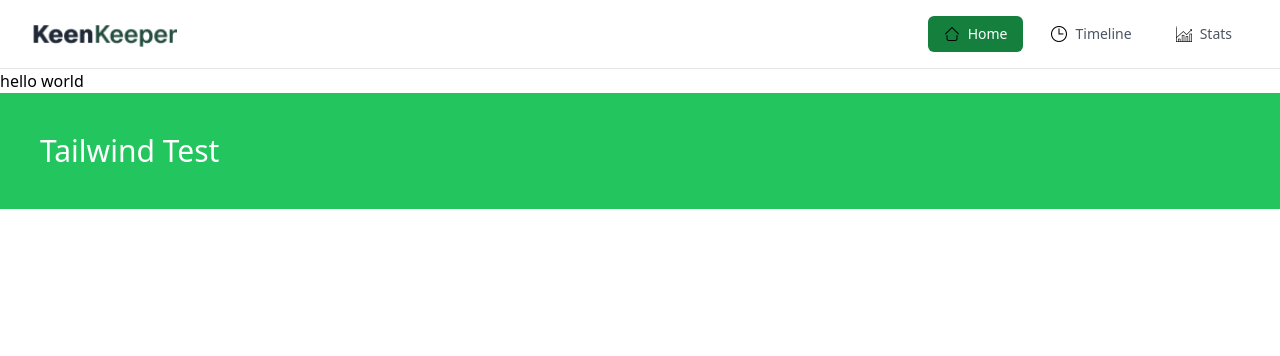
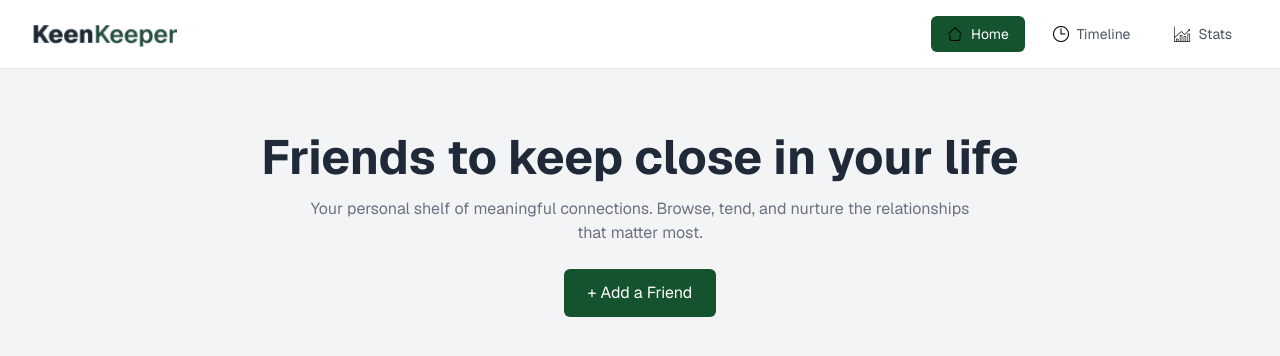
Before and after one commit to eshusazzad-max/keen-keeper-A7, a React (Vite) app: page / in a window 1280 px wide. Shown: the top 356 px of the page. Built offline with nearby package versions, Linux system fonts and the light colour scheme.

Commit message:
navbar and home section added

```diff
--- a/index.html
+++ b/index.html
@@ -3,6 +3,10 @@
   <head>
     <meta charset="UTF-8" />
     <link rel="icon" type="image/svg+xml" href="/favicon.svg" />
+
+    <link rel="preconnect" href="https://fonts.googleapis.com">
+    <link rel="preconnect" href="https://fonts.gstatic.com" crossorigin>
+    <link href="https://fonts.googleapis.com/css2?family=Geist:wght@100..900&display=swap" rel="stylesheet">
     <meta name="viewport" content="width=device-width, initial-scale=1.0" />
     <title>keen-keeper-a7</title>
   </head>
--- a/src/App.jsx
+++ b/src/App.jsx
@@ -1,5 +1,6 @@
 import { BrowserRouter, Routes, Route  } from "react-router-dom";
 import Navbar from "./components/navbar";
+import Home from "./pages/Home";
 
 
 function App() {
@@ -7,11 +8,14 @@ function App() {
   return(
     <>
     <BrowserRouter>
-    <Navbar/>
-    <h1>hello world</h1>
-     <div className="bg-green-500 text-white p-10 text-3xl">
-  Tailwind Test
-</div>
+      <Navbar/>
+
+    <Routes>
+        <Route path="/" element={<Home/>} />
+    </Routes>
+
+
+
 
     </BrowserRouter>
 
--- a/src/components/Navbar.jsx
+++ b/src/components/Navbar.jsx
@@ -22,7 +22,7 @@ const Navbar = () => {
           to="/"
           className={({ isActive }) =>
             isActive
-              ? `${linkStyle} bg-green-700 text-white`
+              ? `${linkStyle} bg-green-900 text-white`
               : `${linkStyle} text-gray-600 hover:bg-gray-100`
           }
         >
@@ -34,7 +34,7 @@ const Navbar = () => {
           to="/timeline"
           className={({ isActive }) =>
             isActive
-              ? `${linkStyle} bg-green-700 text-white`
+              ? `${linkStyle} bg-green-900 text-white`
               : `${linkStyle} text-gray-600 hover:bg-gray-100`
           }
         >
@@ -46,7 +46,7 @@ const Navbar = () => {
           to="/stats"
           className={({ isActive }) =>
             isActive
-              ? `${linkStyle} bg-green-700 text-white`
+              ? `${linkStyle} bg-green-900 text-white`
               : `${linkStyle} text-gray-600 hover:bg-gray-100`
           }
         >
--- a/src/index.css
+++ b/src/index.css
@@ -1,3 +1,10 @@
+
+ body {
+  font-family: 'Geist', sans-serif;
+}
+
+
+
 @tailwind base;
 @tailwind components;
 @tailwind utilities;
--- a/src/pages/Home.jsx
+++ b/src/pages/Home.jsx
@@ -1,5 +1,25 @@
 const Home = () => {
-  return <div className="p-10">Home Page</div>;
+  return (
+    <div className="bg-gray-100 py-16 text-center">
+
+      {/* Title */}
+      <h1 className="text-4xl md:text-5xl font-bold text-gray-800 mb-4">
+        Friends to keep close in your life
+      </h1>
+
+      {/* Subtitle */}
+      <p className="text-gray-500 max-w-2xl mx-auto mb-6">
+        Your personal shelf of meaningful connections. Browse, tend, and nurture
+        the relationships that matter most.
+      </p>
+
+      {/* Button */}
+      <button className="bg-green-900 text-white px-6 py-3 rounded-md hover:bg-green-800 transition">
+        + Add a Friend
+      </button>
+
+    </div>
+  );
 };
 
 export default Home;
--- a/tailwind.config.js
+++ b/tailwind.config.js
@@ -1,7 +1,11 @@
 export default {
   content: ["./index.html", "./src/**/*.{js,jsx}"],
   theme: {
-    extend: {},
+    extend: {
+        fontFamily: {
+        geist: ["Geist", "sans-serif"],
+      },
+    },
   },
   plugins: [],
 }
```
